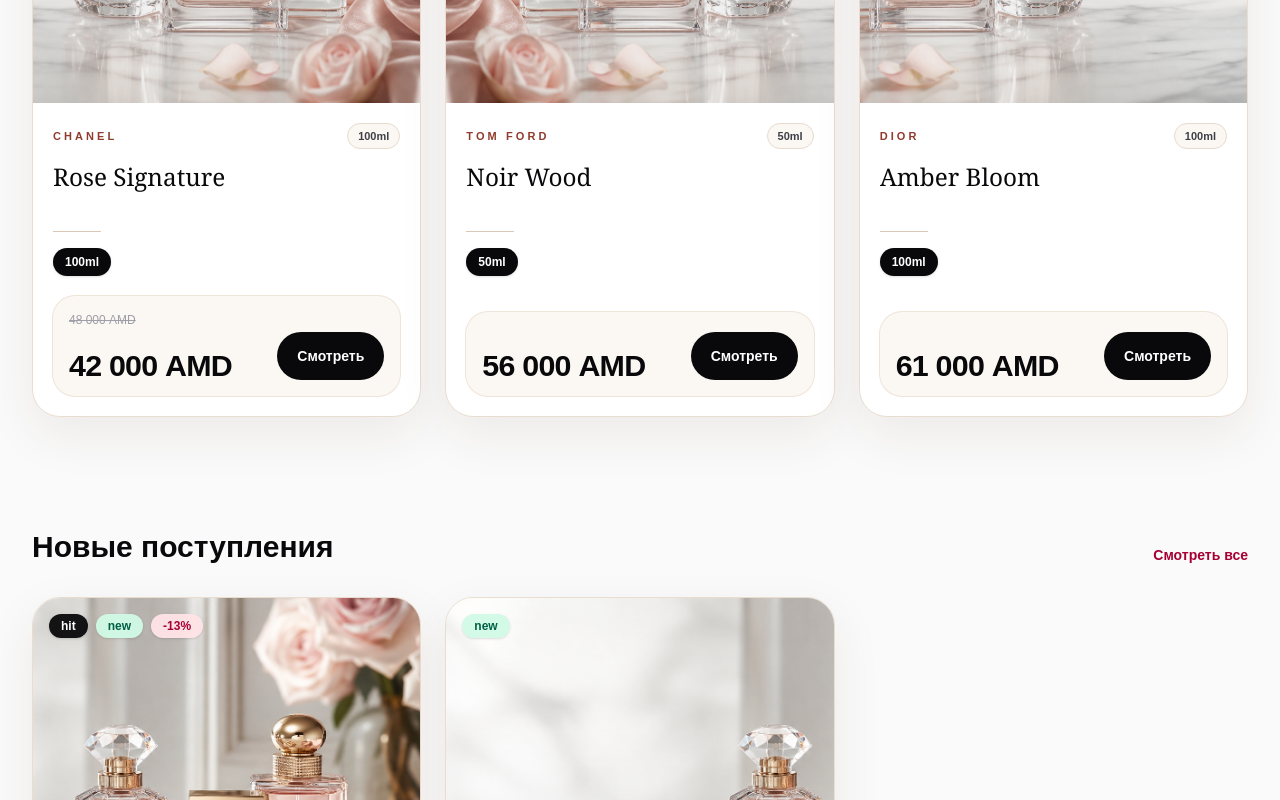
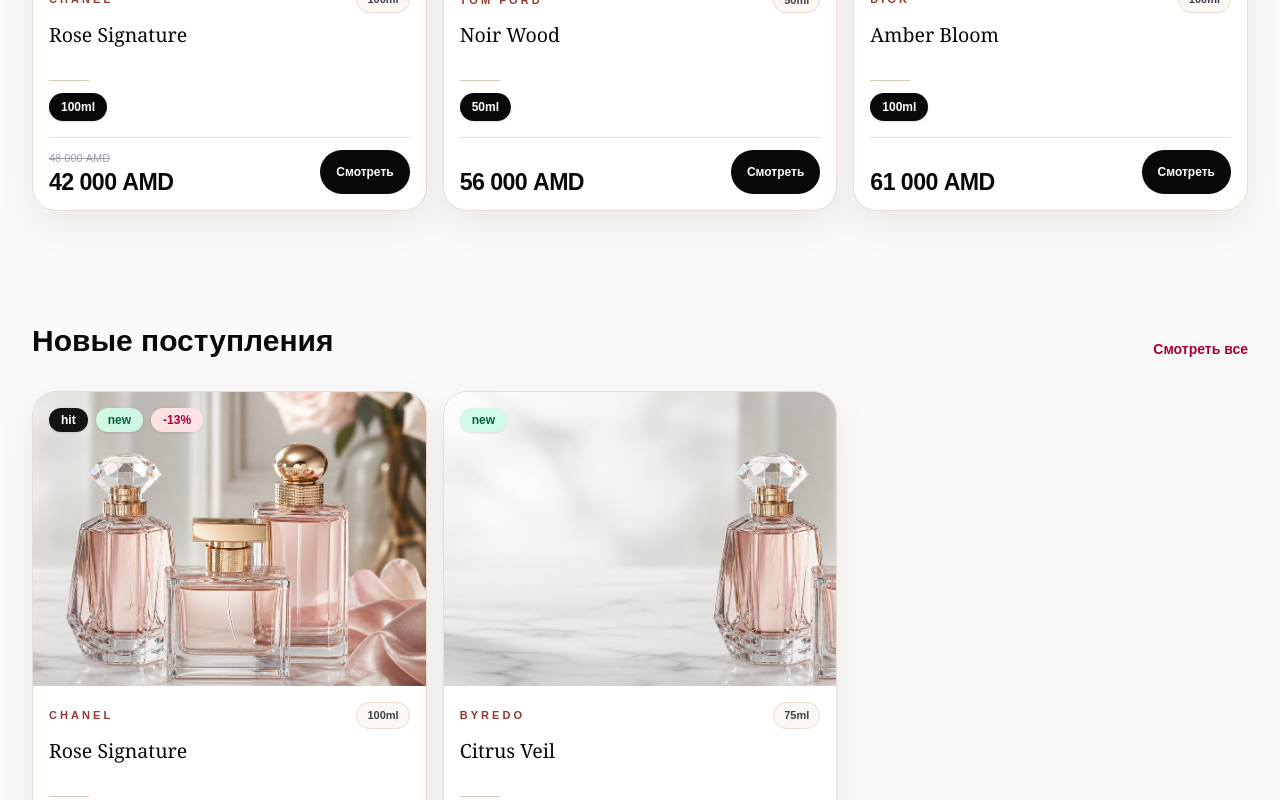
Before and after one commit to ArtemMartirosian/aroma-front, a Next.js app: page / in a window 1280 px wide. Shown: the part 1200-2000 px from the top of the page. Built offline with nearby package versions, Linux system fonts and the light colour scheme; no server answers.

Commit message:
Compact product cards across catalog and home

```diff
--- a/src/app/page.tsx
+++ b/src/app/page.tsx
@@ -51,7 +51,7 @@
       </section>
 
       <Section title="Популярные товары" href="/catalog">
-        <div className="grid gap-6 md:grid-cols-3">
+        <div className="grid gap-4 sm:grid-cols-2 lg:grid-cols-3">
           {featured.map((product) => (
             <ProductCard key={product.id} product={product} />
           ))}
@@ -59,7 +59,7 @@
       </Section>
 
       <Section title="Новые поступления" href="/catalog">
-        <div className="grid gap-6 md:grid-cols-3">
+        <div className="grid gap-4 sm:grid-cols-2 lg:grid-cols-3">
           {newest.map((product) => (
             <ProductCard key={product.id} product={product} />
           ))}
--- a/src/components/catalog/CatalogClient.tsx
+++ b/src/components/catalog/CatalogClient.tsx
@@ -243,7 +243,7 @@
             </div>
 
             <div>
-              <section className="grid grid-cols-2 gap-3 sm:gap-6 xl:grid-cols-3">
+              <section className="grid grid-cols-2 gap-3 sm:gap-5 xl:grid-cols-4">
                 {filteredProducts.map((product) => (
                   <ProductCard key={product.id} product={product} />
                 ))}
--- a/src/components/catalog/ProductCard.tsx
+++ b/src/components/catalog/ProductCard.tsx
@@ -35,11 +35,11 @@
       : 0;
 
   return (
-    <article className="group flex h-full flex-col overflow-hidden rounded-[28px] border border-[#e9ddcf] bg-white shadow-[0_18px_50px_rgba(83,56,30,0.08)] transition duration-300 hover:-translate-y-1 hover:shadow-[0_28px_70px_rgba(83,56,30,0.12)]">
+    <article className="group flex h-full flex-col overflow-hidden rounded-[24px] border border-[#e9ddcf] bg-white shadow-[0_14px_36px_rgba(83,56,30,0.08)] transition duration-300 hover:-translate-y-1 hover:shadow-[0_22px_52px_rgba(83,56,30,0.12)]">
       <div className="relative overflow-hidden bg-[#f4ece4]">
         <Link
           href={`/products/${product.slug}`}
-          className="relative block aspect-[247/272] overflow-hidden"
+          className="relative block aspect-[4/3] overflow-hidden"
         >
           <Image
             src={imageUrl(product.mainImage)}
@@ -58,7 +58,7 @@
         </div>
       </div>
 
-      <div className="flex flex-1 flex-col p-4 sm:p-5">
+      <div className="flex flex-1 flex-col p-3.5 sm:p-4">
         <div className="flex items-center justify-between gap-3">
           <p className="min-w-0 truncate text-[10px] font-semibold uppercase tracking-[0.28em] text-[#8f3b2d] sm:text-[11px]">
             {product.brand?.name}
@@ -68,15 +68,15 @@
           </span>
         </div>
 
-        <h3 className="mt-3 line-clamp-2 min-h-[2.8rem] font-serif text-[16px] leading-5 text-zinc-950 sm:min-h-[3.4rem] sm:text-[1.52rem] sm:leading-8">
+        <h3 className="mt-2.5 line-clamp-2 min-h-[2.55rem] font-serif text-[15px] leading-5 text-zinc-950 sm:min-h-[2.8rem] sm:text-[1.22rem] sm:leading-6">
           <Link href={`/products/${product.slug}`} className="transition group-hover:text-[#8f3b2d]">
             {product.name}
           </Link>
         </h3>
 
-        <div className="mt-4 h-px w-12 bg-[#d9c8b8]" />
+        <div className="mt-3 h-px w-10 bg-[#d9c8b8]" />
 
-        <div className="mt-4 flex flex-wrap gap-2">
+        <div className="mt-3 flex flex-wrap gap-1.5 sm:gap-2">
           {variants.slice(0, 4).map((variant) => (
             <button
               key={variant.volume}
@@ -93,25 +93,25 @@
           ))}
         </div>
 
-        <div className="mt-auto pt-5">
-          <div className="rounded-[22px] bg-[#fbf7f2] p-3.5 ring-1 ring-[#efe4d8] sm:p-4">
+        <div className="mt-auto pt-4">
+          <div className="flex items-end justify-between gap-3 border-t border-[#eadfce] pt-3">
+            <div className="min-w-0">
               {oldPrice ? (
-              <p className="text-[11px] text-zinc-400 line-through sm:text-xs">
+                <p className="text-[10px] text-zinc-400 line-through sm:text-[11px]">
                   {formatPrice(oldPrice)}
                 </p>
               ) : null}
-            <div className="mt-1 flex items-end justify-between gap-3">
-              <p className="text-[20px] font-semibold leading-none tracking-tight text-zinc-950 sm:text-[1.9rem]">
+              <p className="mt-1 text-[18px] font-semibold leading-none tracking-tight text-zinc-950 sm:text-[1.45rem]">
                 {formatPrice(selectedVariant.price)}
               </p>
+            </div>
 
             <Link
               href={`/products/${product.slug}`}
-                className="inline-flex h-11 shrink-0 items-center justify-center rounded-full bg-zinc-950 px-4 text-xs font-semibold text-white transition hover:bg-[#8f3b2d] sm:h-12 sm:px-5 sm:text-sm"
+              className="inline-flex h-10 shrink-0 items-center justify-center rounded-full bg-zinc-950 px-3.5 text-[11px] font-semibold text-white transition hover:bg-[#8f3b2d] sm:h-11 sm:px-4 sm:text-xs"
             >
               Смотреть
             </Link>
-            </div>
           </div>
         </div>
       </div>
```
Lines whose indentation alone changed are shown as unchanged.
